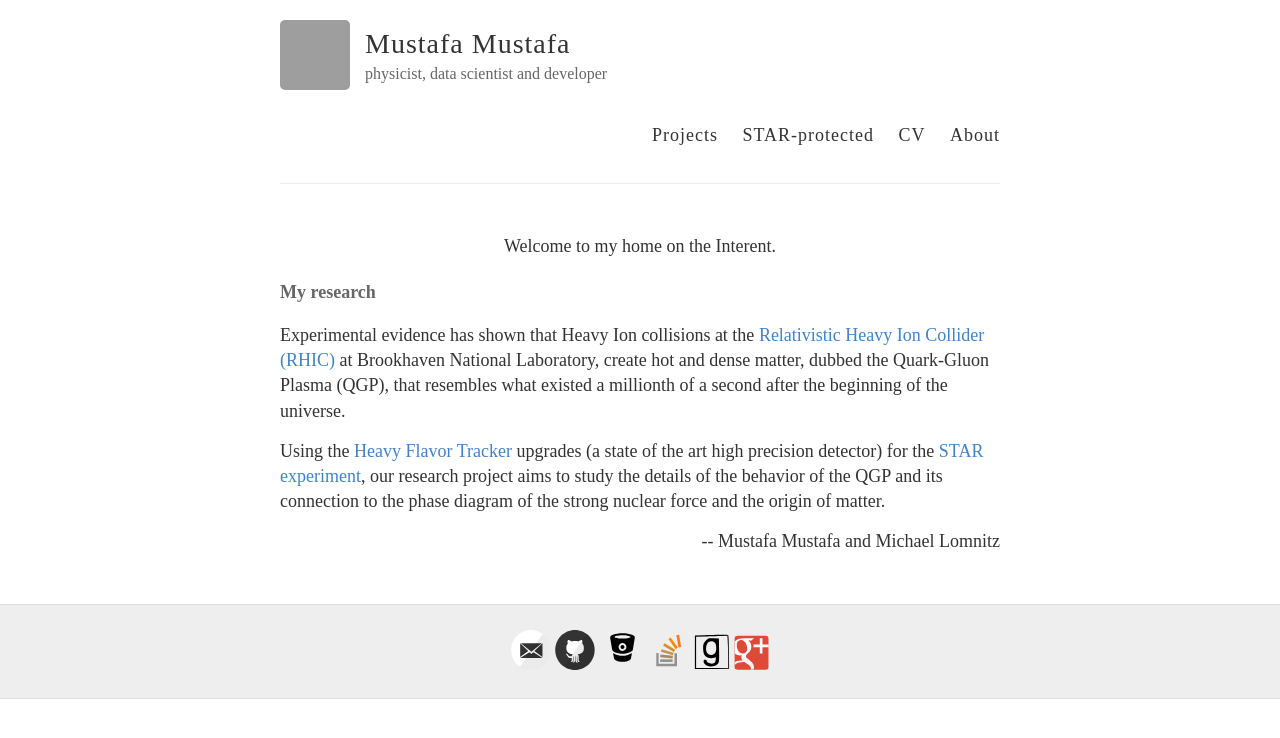
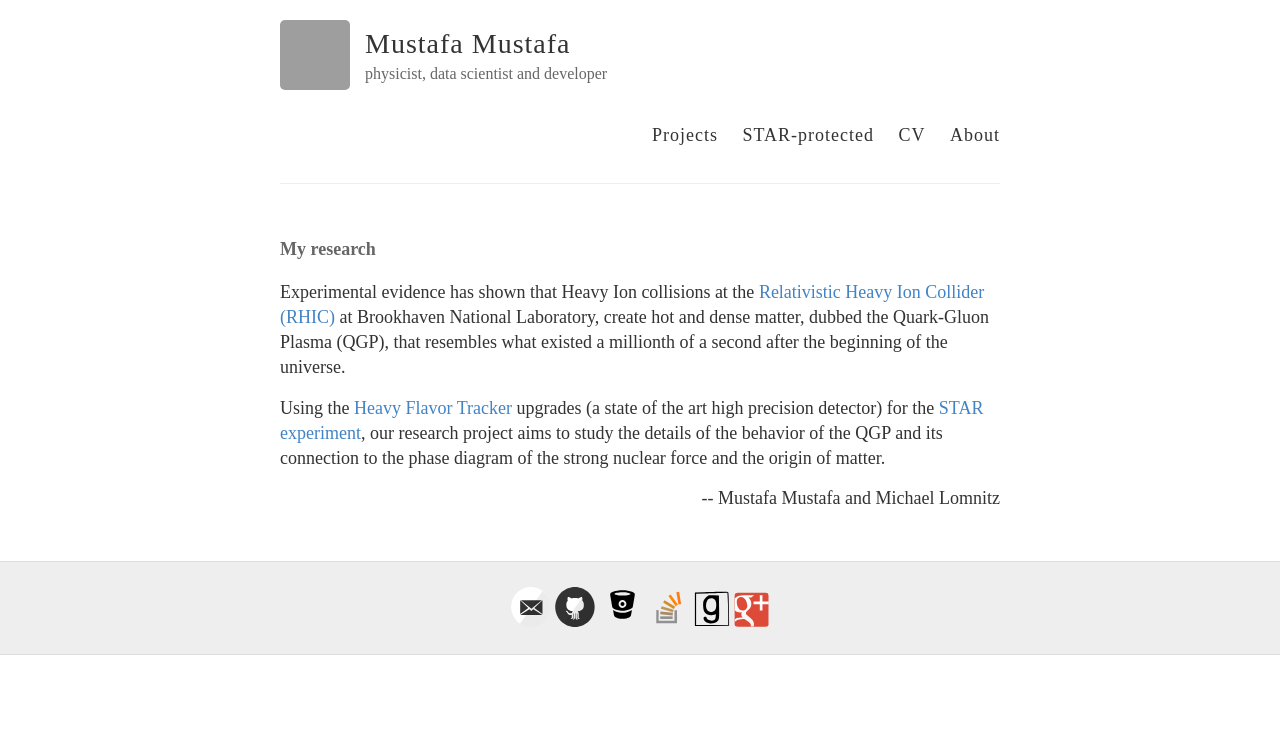
Before and after one commit to MustafaMustafa/MustafaMustafa.github.io, a Jekyll site: the page built from index.html, in a window 1280 px wide. Shown: the top 738 px of the page. Built offline with Jekyll 4.4.1, drawn with Linux system fonts in a browser that asks for light colours; grey boxes are pictures that could not be loaded.

Commit message:
fix text

```diff
--- a/index.html
+++ b/index.html
@@ -1,8 +1,6 @@
 ---
 layout: default
 ---
-
-<p><center>Welcome to my home on the Interent.</center></p>
 
 <h4>My research</h4>
 
```
